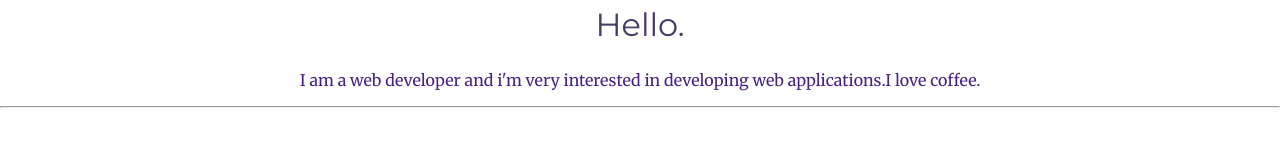
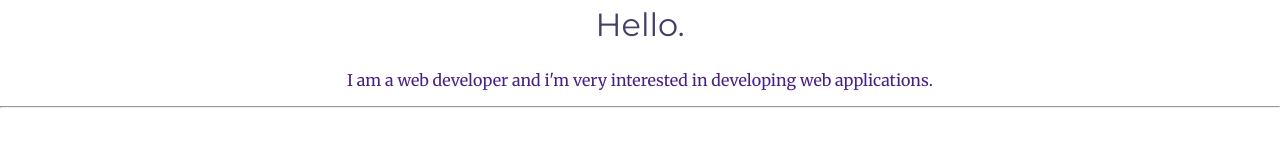
Before and after one commit to GopiKoniki/web-cv, a plain HTML site: page index.html in a window 1280 px wide. Shown: the part 744-904 px from the top of the page. Drawn offline with Linux system fonts and the light colour scheme.

Commit message:
Update index.html

```diff
--- a/index.html
+++ b/index.html
@@ -22,7 +22,7 @@
      <div class="profile">
       <img src="" alt="">
       <h2>Hello.</h2>
-      <p>I am a web developer and i'm very interested in developing web applications.I love coffee.</p>
+      <p>I am a web developer and i'm very interested in developing web applications.</p>
      </div>
     <hr>
     <div class="skills">
```
